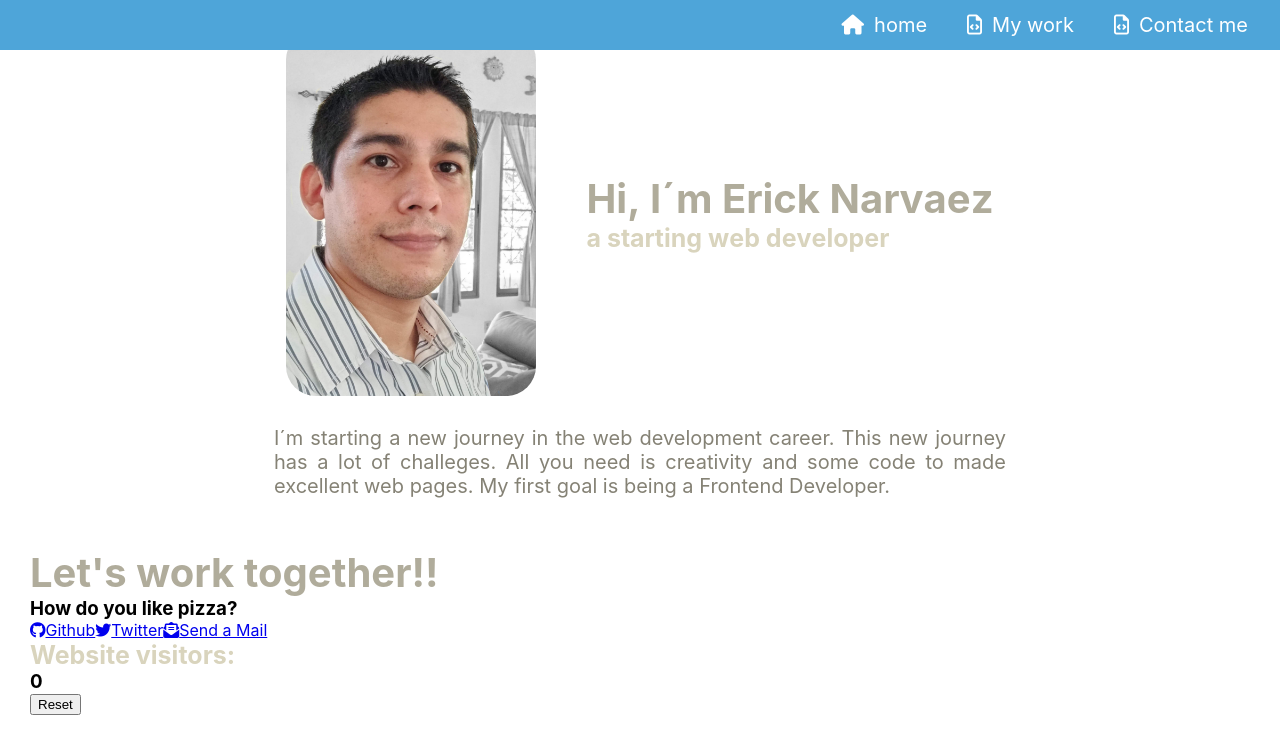
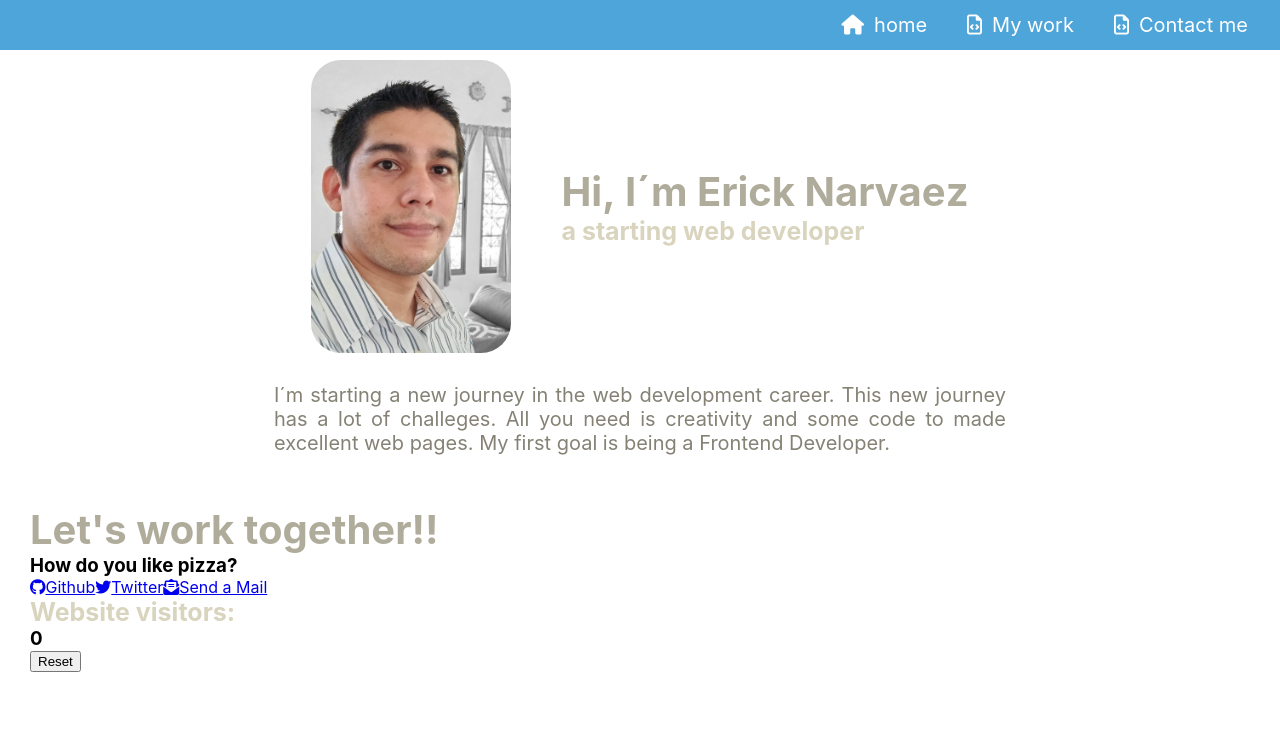
Before and after one commit to ggquicky/reactportafolio, a React (Create React App) app: page / in a window 1280 px wide. Shown: the top 754 px of the page. Built offline with nearby package versions, Linux system fonts and the light colour scheme.

Commit message:
upda css

```diff
--- a/src/App.css
+++ b/src/App.css
@@ -1,6 +1,6 @@
 .App{
     width: 100%;
-    padding: 30px;
+    padding: 60px 30px;
     display: flex;
     flex-direction: column;
     row-gap: 50px;
--- a/src/about/about.css
+++ b/src/about/about.css
@@ -1,9 +1,10 @@
 @import '../index.css';
 
 .profilePic{
-    width: 250px;
+    width: 200px;
     border-radius:30px;
     height:auto;
+    object-fit: cover;
 }
 
 .sectionAbout {
```
